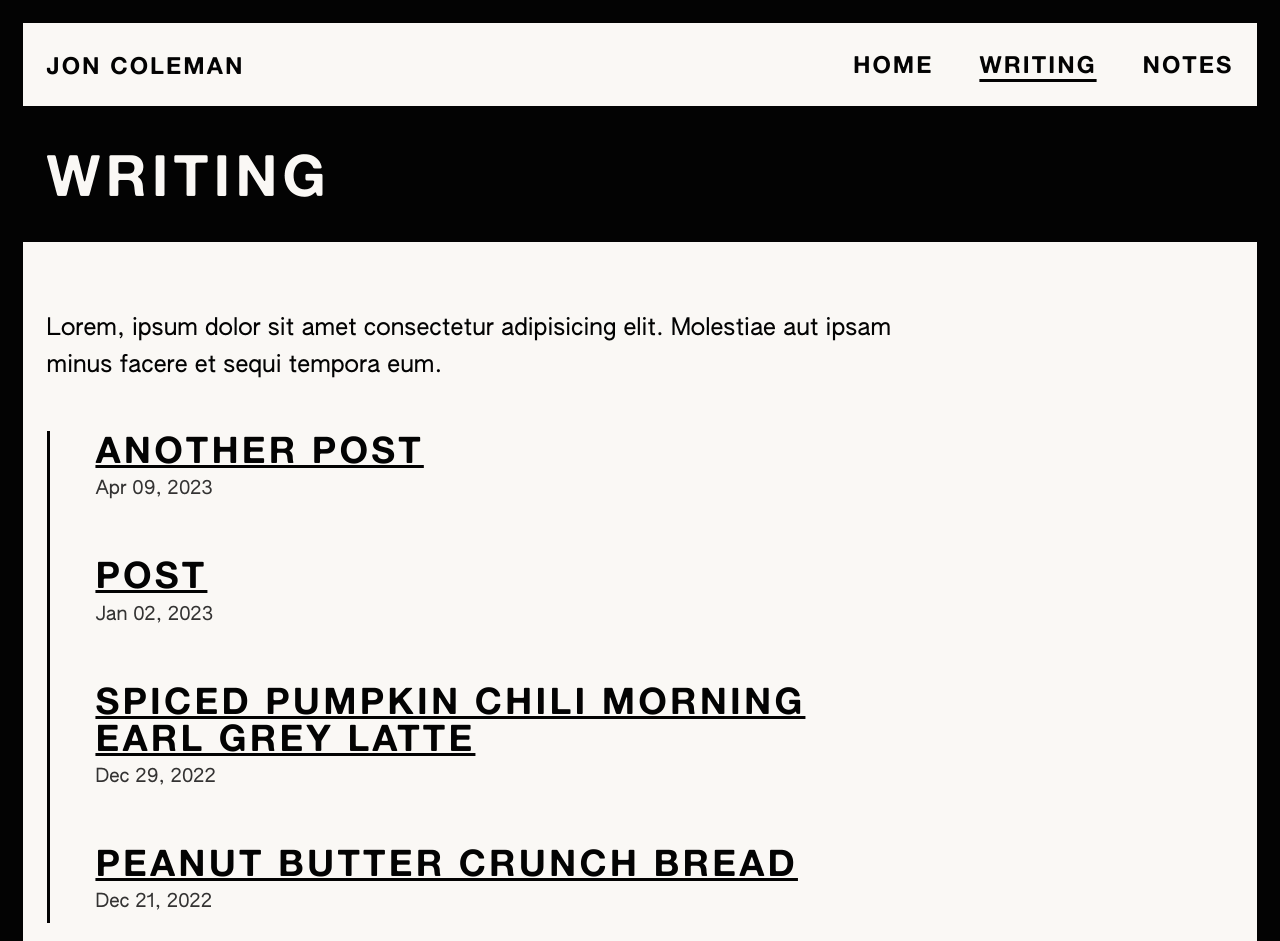
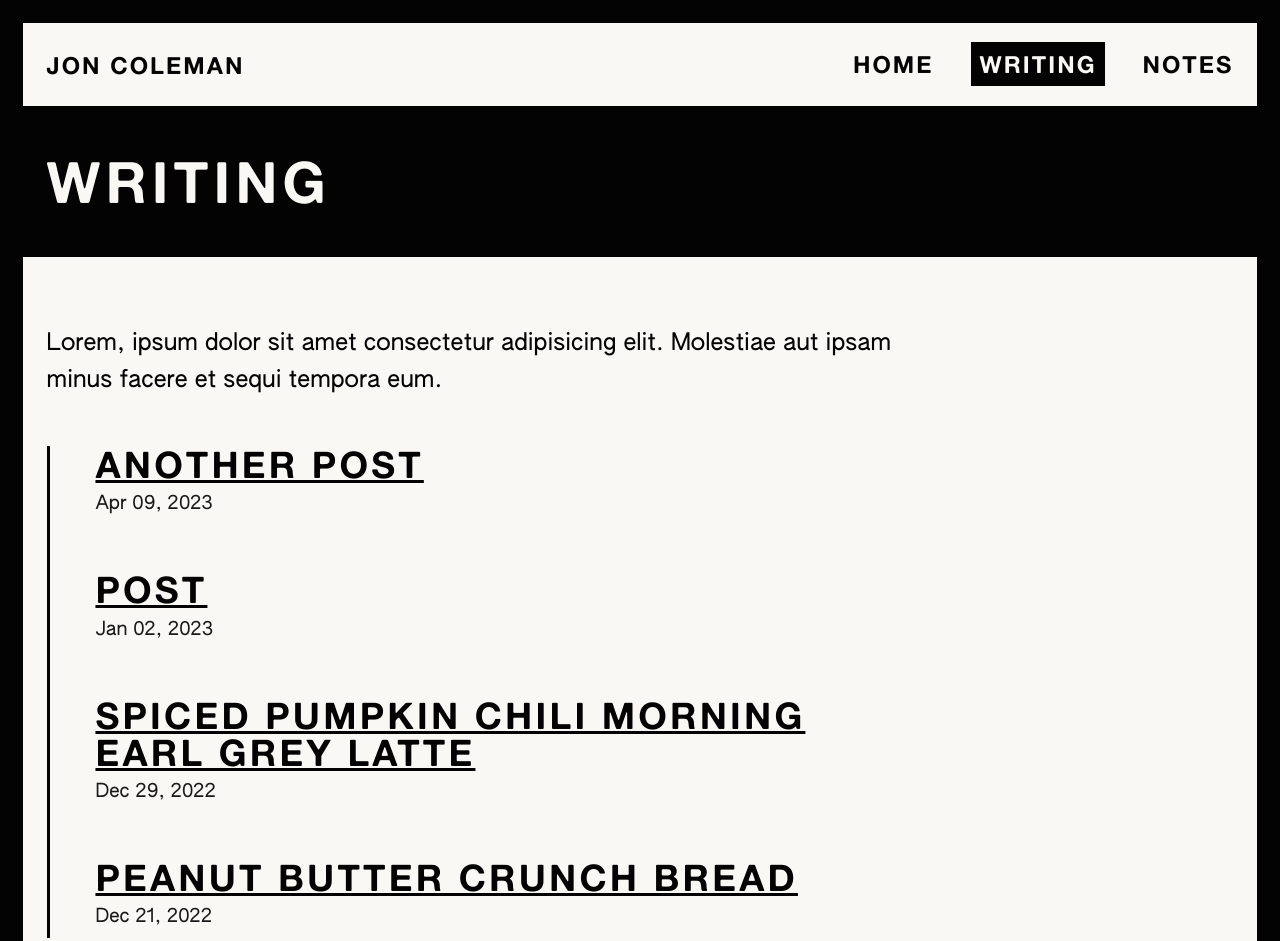
Before and after one commit to z336/11ty-jon-coleman, an Eleventy site: page src/pages/writing.md in a window 1280 px wide. Shown: the top 941 px of the page. Built offline with nearby package versions, Linux system fonts and the light colour scheme; Eleventy itself is replaced by a stand-in of ours; files that its build step writes are made by us from their sources; what markdown-it-mark, markdown-it-toc-done-right would draw is missing.

Commit message:
adjustments

```diff
--- a/src/assets/sass/_global.scss
+++ b/src/assets/sass/_global.scss
@@ -115,7 +115,7 @@ hr {
 
 time {
   font-size: var(--step--1);
-  opacity: 0.8;
+  opacity: 0.9;
   display: block;
   padding-block: var(--space-3xs-2xs);
 }
--- a/src/assets/sass/blocks/_page-header.scss
+++ b/src/assets/sass/blocks/_page-header.scss
@@ -1,7 +1,8 @@
 .page-header {
-  --region-space-start: var(--space-xs-s);
-  --region-space-end: var(--space-xs-s);
+  --region-space-start: var(--space-m-l);
+  --region-space-end: var(--space-m-l);
   h1 {
     font-size: var(--step-4);
+    line-height: 1;
   }
 }
--- a/src/assets/sass/blocks/_site-header.scss
+++ b/src/assets/sass/blocks/_site-header.scss
@@ -9,19 +9,24 @@
       text-decoration: none;
       @media (hover: hover) {
         &:hover {
-          // color: var(--color-light);
-          // background-color: var(--color-dark);
-          // padding: 0.5rem;
-          // margin: -0.5rem;
-          // text-decoration: none;
-          text-decoration: solid underline var(--border-line);
-          text-underline-offset: 0.35rem;
+          color: var(--color-light);
+          background-color: var(--color-dark);
+          padding: 0.5rem;
+          margin: -0.5rem;
+          text-decoration: none;
+          // text-decoration: solid underline var(--border-line);
+          // text-underline-offset: 0.35rem;
         }
       }
     }
     [aria-current="page"] {
-      text-decoration: solid underline var(--border-line);
-      text-underline-offset: 0.35rem;
+      color: var(--color-light);
+      background-color: var(--color-dark);
+      padding: 0.5rem;
+      margin: -0.5rem;
+      text-decoration: none;
+      // text-decoration: solid underline var(--border-line);
+      // text-underline-offset: 0.35rem;
     }
     [aria-current="page"]:focus {
       outline: double var(--color-dark) 0.5rem;
--- a/src/assets/sass/blocks/_skip-link.scss
+++ b/src/assets/sass/blocks/_skip-link.scss
@@ -16,7 +16,7 @@
   height: auto;
   overflow: visible;
   width: auto;
-  background-color: var(--color-highlight);
+  background-color: var(--color-light);
   color: var(--color-dark);
   padding: var(--space-l);
   border: dashed var(--color-dark) var(--border-line);
```
